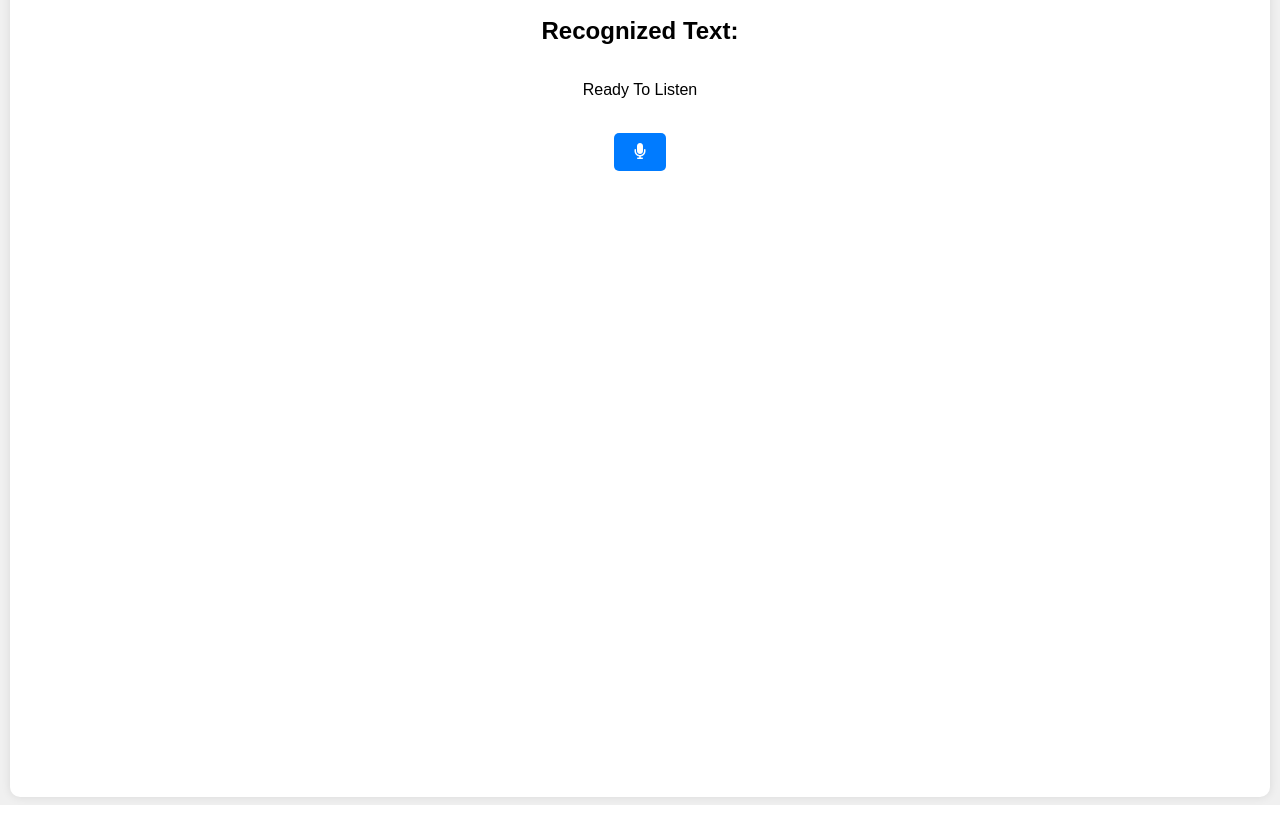
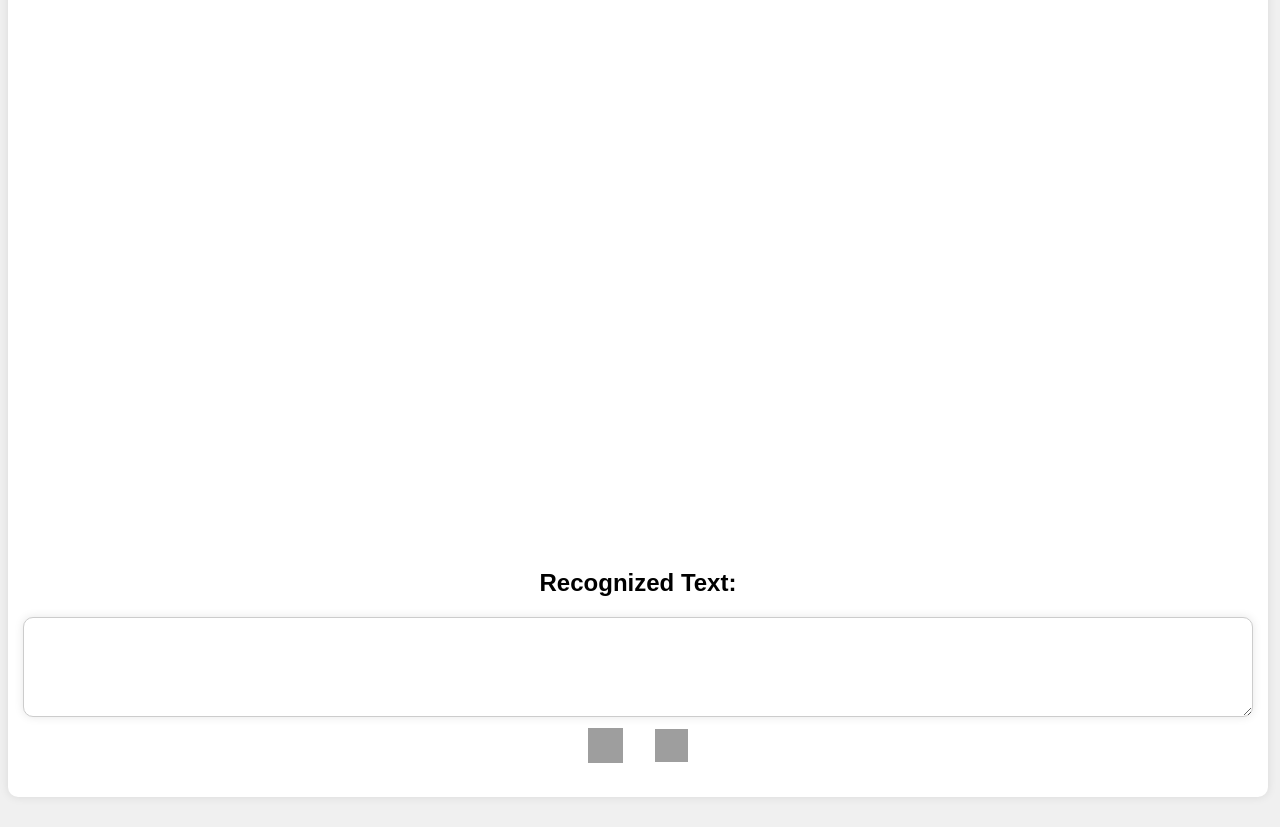
Before and after one commit to MrinalDas007/TalkGes, a Flask app: page / in a window 1280 px wide. Shown: the part 391-1218 px from the top of the page. Before the commit the page ends 1196 px from the top, so only its background shows below. Run offline with Flask 2, Linux system fonts and the light colour scheme; some libraries are stand-ins or nearby versions; grey boxes are pictures that could not be loaded.

Commit message:
Third Version

```diff
--- a/app.py
+++ b/app.py
@@ -1,31 +1,13 @@
-from flask import Flask, render_template, request, jsonify
+from flask import Flask, render_template, request
 import os
-import speech_recognition as sr
 from moviepy.editor import VideoFileClip, concatenate_videoclips
 
 app = Flask(__name__)
 
 
-# Function to listen to audio through the microphone and convert it to text
-def listen_to_microphone():
-    recognizer = sr.Recognizer()
-    with sr.Microphone() as source:
-        print("Listening...")
-        audio_data = recognizer.listen(source)
-        print("Processing...")
-        try:
-            text = recognizer.recognize_google(audio_data)
-            return text
-        except sr.UnknownValueError:
-            return ""
-        except sr.RequestError as e:
-            return ""
-
-
 # Function to get the corresponding video file based on the recognized text
 def get_video_filename(text):
     videos_dir = os.path.join(app.root_path, "static/video_db/")
-    video_files = []
     words = text.split()
     print(words)
     # Create a list to store the VideoClip objects
@@ -51,20 +33,15 @@ def get_video_filename(text):
         for clip in video_clips:
             clip.close()
 
-        return ["combined_video.mp4"]  # Return the combined video file path
+        return "combined_video.mp4"  # Return the combined video file path
 
-    return ["wordnotfound.mp4"]
+    return "wordnotfound.mp4"
 
 
-# Route for the home page with audio recording form
-@app.route("/", methods=["GET", "POST"])
+@app.route("/", methods=["GET"])
 def index():
-    if request.method == "POST":
-        text = listen_to_microphone()
-        video_files = get_video_filename(text)
-        return render_template("index.html", text=text, video_files=video_files)
-    return render_template("index.html", text="Ready To Listen")
+    return render_template("index.html")
 
 
 if __name__ == "__main__":
-    app.run()
+    app.run(host="127.0.0.1", port=8002, debug=True)
--- a/requirements.txt
+++ b/requirements.txt
@@ -3,3 +3,4 @@ Werkzeug==2.2.2
 gunicorn==21.2.0
 SpeechRecognition==3.10.1
 moviepy==1.0.3
+pyaudio==0.2.11
--- a/static/root.css
+++ b/static/root.css
@@ -2,10 +2,6 @@
 body {
   font-family: Arial, sans-serif;
   background-color: #f0f0f0;
-  display: flex;
-  flex-direction: column;
-  justify-content: center;
-  align-items: center;
 }
 
 .navbar-custom {
@@ -16,7 +12,7 @@ body {
 }
 
 .navbar-custom .navbar-brand {
-  color: #fff; /* White color for brand text */
+  color: #fff;
   font-size: 1rem;
   font-weight: bold;
   padding-left: 10px;
@@ -44,35 +40,12 @@ body {
   box-shadow: 0 0 10px rgba(0, 0, 0, 0.1);
 }
 
-h1 {
-  text-align: center;
-  margin-bottom: 20px;
-}
-
-form {
-  display: flex;
-  justify-content: center;
-  align-items: center;
-}
-
-button {
-  padding: 10px 20px;
-  font-size: 16px;
-  background-color: #007bff;
-  color: #fff;
-  border: none;
-  border-radius: 5px;
-  cursor: pointer;
-}
-
-button:hover {
-  background-color: #0056b3;
-}
-
 .center-content {
+  width: 100%;
+  height: 100%;
+  position: relative;
   display: flex;
   flex-direction: column;
-  justify-content: center;
   align-items: center;
   text-align: center;
 }
@@ -81,7 +54,51 @@ video {
   width: calc(100vw - 40px);
   height: auto;
   max-width: 640px;
-  max-height: 360px;
+  max-height: 640px;
   border-radius: 0 0 10px 10px;
   margin-top: 10px;
 }
+
+h2 {
+  text-align: center;
+  margin-bottom: 20px;
+}
+
+.bottom-content {
+  width: 100%;
+  height: auto;
+  position: absolute;
+  bottom: 50px;
+  display: flex;
+  flex-direction: column;
+  align-items: center;
+  text-align: center;
+}
+
+.output-text {
+  width: calc(100% - 10px);
+  height: auto;
+  min-height: 100px;
+  resize: vertical;
+  box-sizing: border-box;
+  border: 1px solid #ccc;
+  padding: 8px;
+  border-radius: 10px;
+  box-shadow: 0 0 10px rgba(0, 0, 0, 0.1);
+}
+
+.buttons-container {
+  display: flex;
+  flex-direction: row;
+}
+button {
+  margin: 10px;
+  cursor: pointer;
+  border: none;
+  background-color: #fff;
+  border-radius: 50%;
+}
+
+button:disabled {
+  cursor: not-allowed;
+}
--- /dev/null
+++ b/static/speechToTextToVideo.js
@@ -0,0 +1,106 @@
+const recognition = new webkitSpeechRecognition();
+recognition.lang = "en-US";
+recognition.interimResults = true;
+recognition.continuous = true;
+
+let videoIndex = 0;
+let videoClips = [];
+
+const videoContainer = document.getElementById("videoContainer");
+const outputText = document.getElementById("outputText");
+const startButton = document.getElementById("startButton");
+const stopButton = document.getElementById("stopButton");
+
+startButton.onclick = () => {
+  recognition.start();
+  startButton.disabled = true;
+  stopButton.disabled = false;
+};
+
+stopButton.onclick = () => {
+  recognition.stop();
+  const videoFilenames = getVideoFilename(outputText.value);
+  console.log("Video filename:", videoFilenames);
+  videoClips = videoFilenames[0];
+  playNextVideo();
+  startButton.disabled = false;
+  stopButton.disabled = true;
+};
+
+// The result of speech recognition is output
+recognition.onresult = (event) => {
+  outputText.value = event.results[event.results.length - 1][0].transcript;
+};
+
+navigator.mediaDevices.getUserMedia({ audio: true, video: false });
+
+function getVideoFilename(text) {
+  const videosDir = "./static/video_db/";
+  text = text.trim();
+  const words = text.split(" ");
+  console.log(words);
+  const videoClips = [];
+
+  words.forEach((word) => {
+    if (word != "") {
+      let videoFile = videosDir + word.toLowerCase() + ".mp4";
+      if (!checkFileExists(videoFile)) {
+        videoFile = videosDir + "wordnotfound.mp4";
+      }
+      videoClips.push(videoFile);
+    }
+  });
+
+  if (videoClips.length > 0) {
+    return [videoClips];
+  }
+
+  return [[videosDir + "wordnotfound.mp4"]];
+}
+
+function checkFileExists(fileUrl) {
+  return true;
+}
+
+function playNextVideo() {
+  if (videoIndex < videoClips.length) {
+    const video = document.createElement("video");
+    video.controls = true;
+    video.autoplay = true;
+    video.muted = true;
+    video.style.width = "calc(100vw - 40px)";
+    video.style.height = "auto";
+    video.style.maxWidth = "640px";
+    video.style.maxHeight = "640px";
+    video.style.borderRadius = "0 0 10px 10px";
+    video.style.marginTop = "10px";
+    video.onended = () => {
+      videoIndex++;
+      playNextVideo();
+    };
+    videoContainer.innerHTML = "";
+    videoContainer.appendChild(video);
+    video.src = videoClips[videoIndex];
+  } else {
+    console.log("All videos played.");
+    videoIndex = 0;
+    const video = document.createElement("video");
+    video.controls = true;
+    video.autoplay = true;
+    video.muted = true;
+    video.style.width = "calc(100vw - 40px)";
+    video.style.height = "auto";
+    video.style.maxWidth = "640px";
+    video.style.maxHeight = "640px";
+    video.style.borderRadius = "0 0 10px 10px";
+    video.style.marginTop = "10px";
+    video.onended = () => {
+      videoIndex++;
+      playNextVideo();
+    };
+    videoContainer.innerHTML = "";
+    videoContainer.appendChild(video);
+    video.src = "";
+    outputText.value = "";
+  }
+}
--- a/templates/index.html
+++ b/templates/index.html
@@ -20,31 +20,42 @@
           <span class="navbar-brand">TalkGes</span>
         </div>
       </nav>
-      <div class="center-content" id="videoContainer">
-        {% if video_files %} {% for video_file in video_files %}
-        <video controls autoplay muted>
-          <source
-            src="{{ url_for('static', filename='video_db/' + video_file) }}"
-            type="video/mp4"
-          />
-          Your browser does not support the video tag.
-        </video>
-        {% endfor %} {% else %}
-        <video controls autoplay muted>
-          <source src="#" type="video/mp4" />
-          Your browser does not support the video tag.
-        </video>
-        {% endif %} {% if text %}
-        <h2>Recognized Text:</h2>
-        <p>{{ text }}</p>
-        {% else %}
-        <h2></h2>
-        <p>Ready To Listen Again</p>
-        {% endif %}
+      <div class="center-content">
+        <div id="videoContainer">
+          <video controls autoplay muted>
+            <source src="#" type="video/mp4" />
+            Your browser does not support the video tag.
+          </video>
+        </div>
         <br />
-        <form method="POST" action="/" enctype="multipart/form-data">
-          <button type="submit"><i class="fa-solid fa-microphone"></i></button>
-        </form>
+        <div class="bottom-content">
+          <h2>Recognized Text:</h2>
+          <textarea
+            id="outputText"
+            name="outputText"
+            class="output-text"
+            readonly
+          >
+          </textarea>
+          <div class="buttons-container">
+            <button type="button" id="startButton">
+              <img
+                width="35"
+                height="35"
+                src="https://img.icons8.com/flat-round/64/record.png"
+                alt="record"
+              />
+            </button>
+            <button type="button" id="stopButton">
+              <img
+                width="33"
+                height="33"
+                src="https://img.icons8.com/flat-round/64/stop.png"
+                alt="stop"
+              />
+            </button>
+          </div>
+        </div>
       </div>
     </div>
 
@@ -52,5 +63,6 @@
       src="https://kit.fontawesome.com/5480a0caa2.js"
       crossorigin="anonymous"
     ></script>
+    <script src="/static/speechToTextToVideo.js"></script>
   </body>
 </html>
```
Also changed, not shown: static/styles.css (deleted, +0 -36 lines), static/TalkGes_logo.png, 2 other files.
